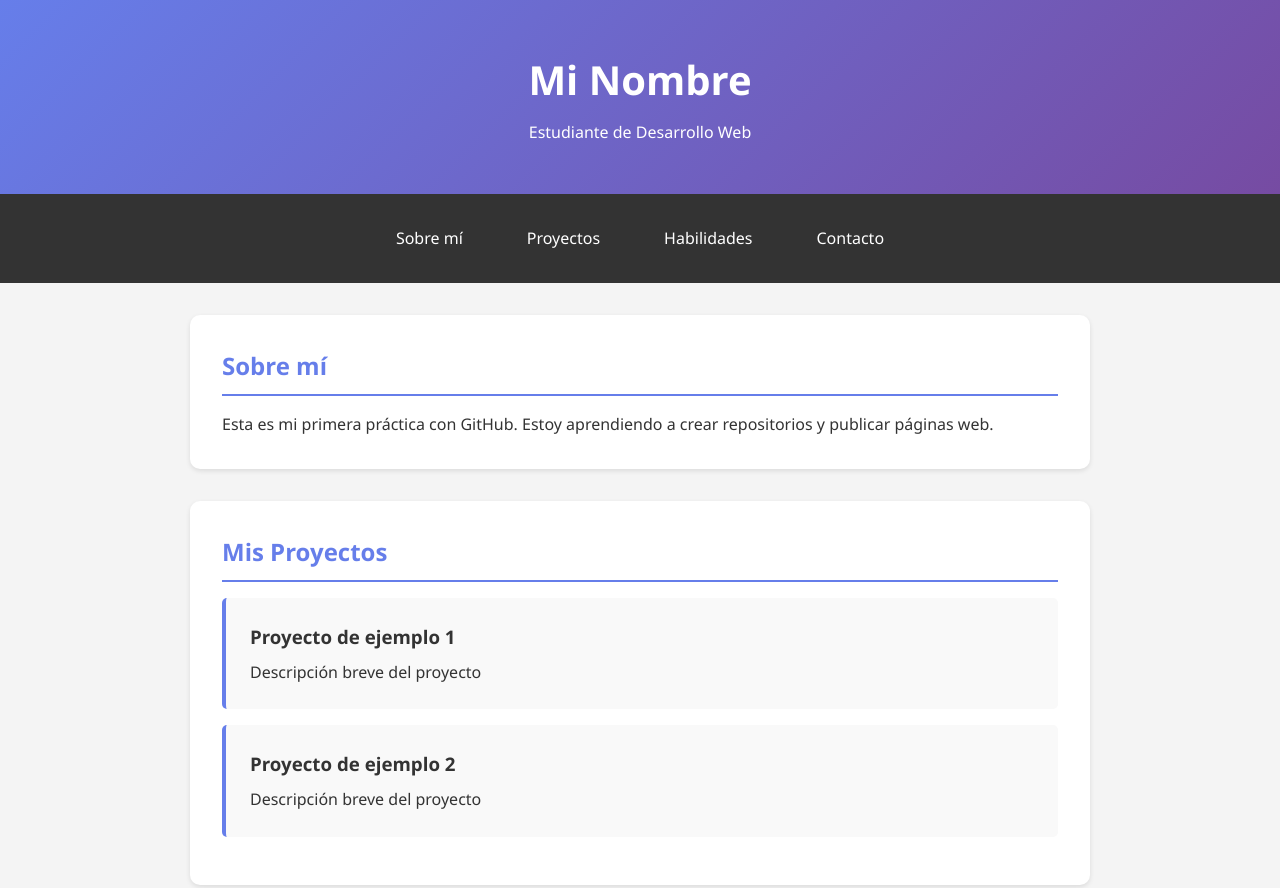
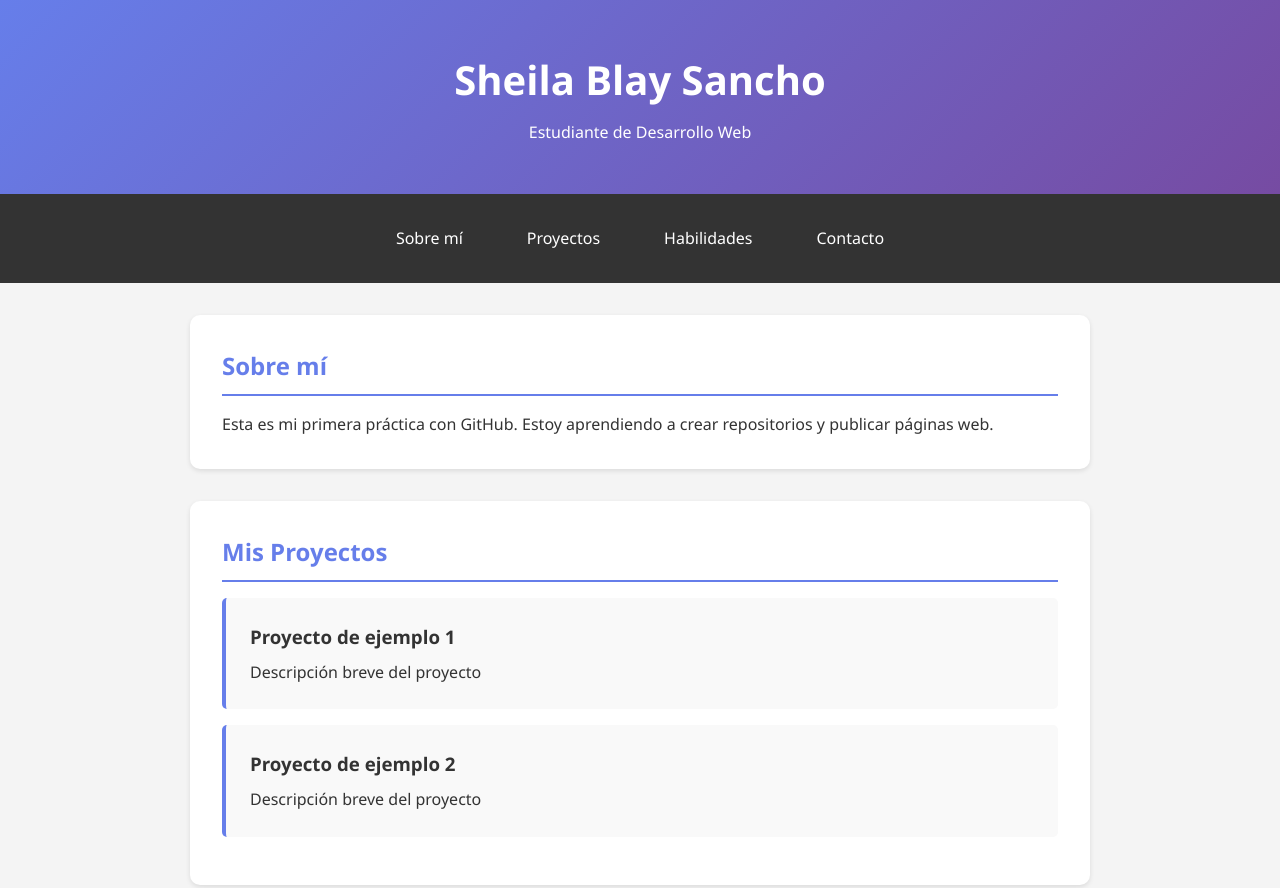
Before and after one commit to SheilaBlay/practica-portfolio, a plain HTML site: page index.html in a window 1280 px wide. Shown: the top 888 px of the page. Drawn offline with Linux system fonts and the light colour scheme.

Commit message:
Actualizar nombre en el header

```diff
--- a/index.html
+++ b/index.html
@@ -8,7 +8,7 @@
 </head>
 <body>
   <header>
-    <h1>Mi Nombre</h1>
+    <h1>Sheila Blay Sancho</h1>
     <p>Estudiante de Desarrollo Web</p>
   </header>
 
```
